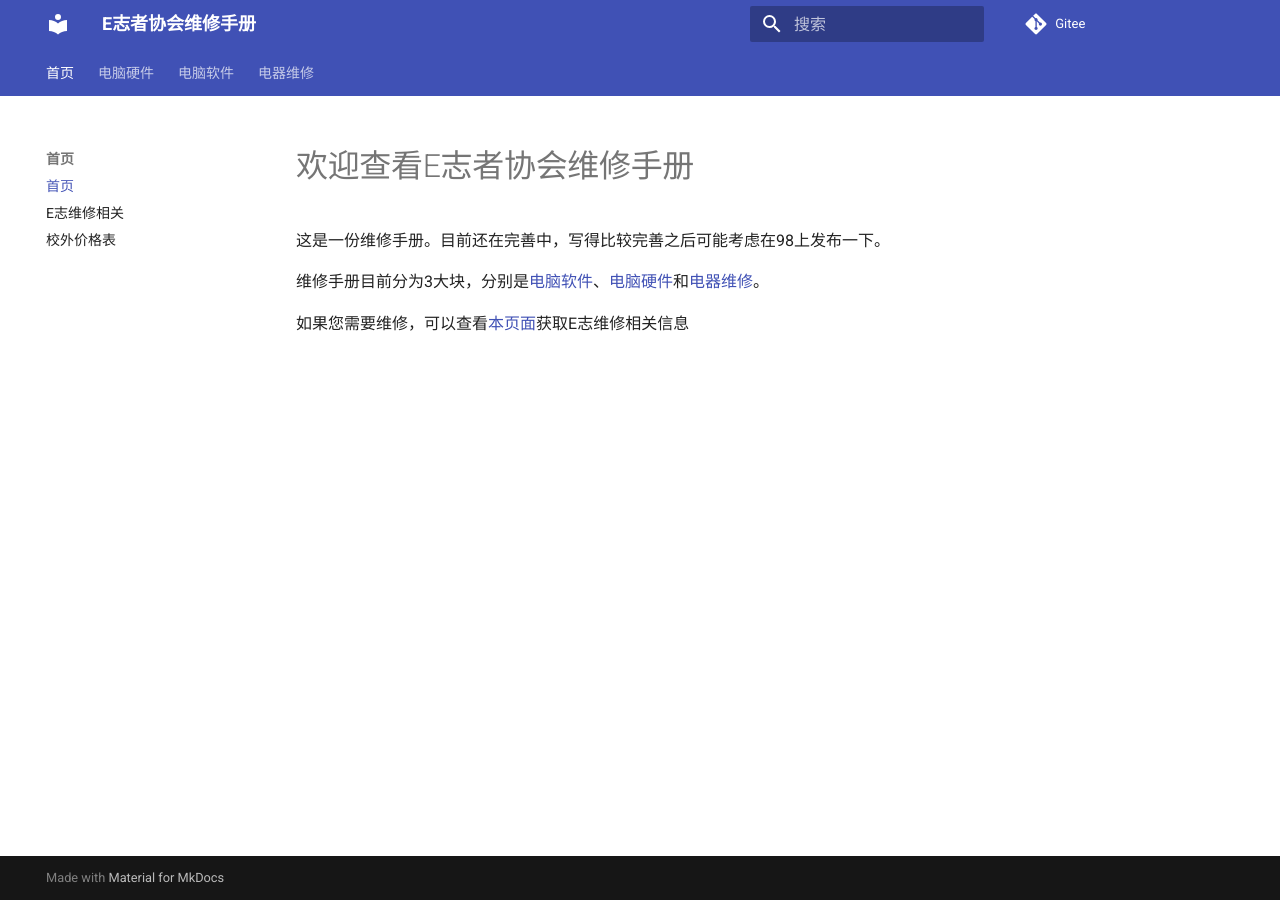
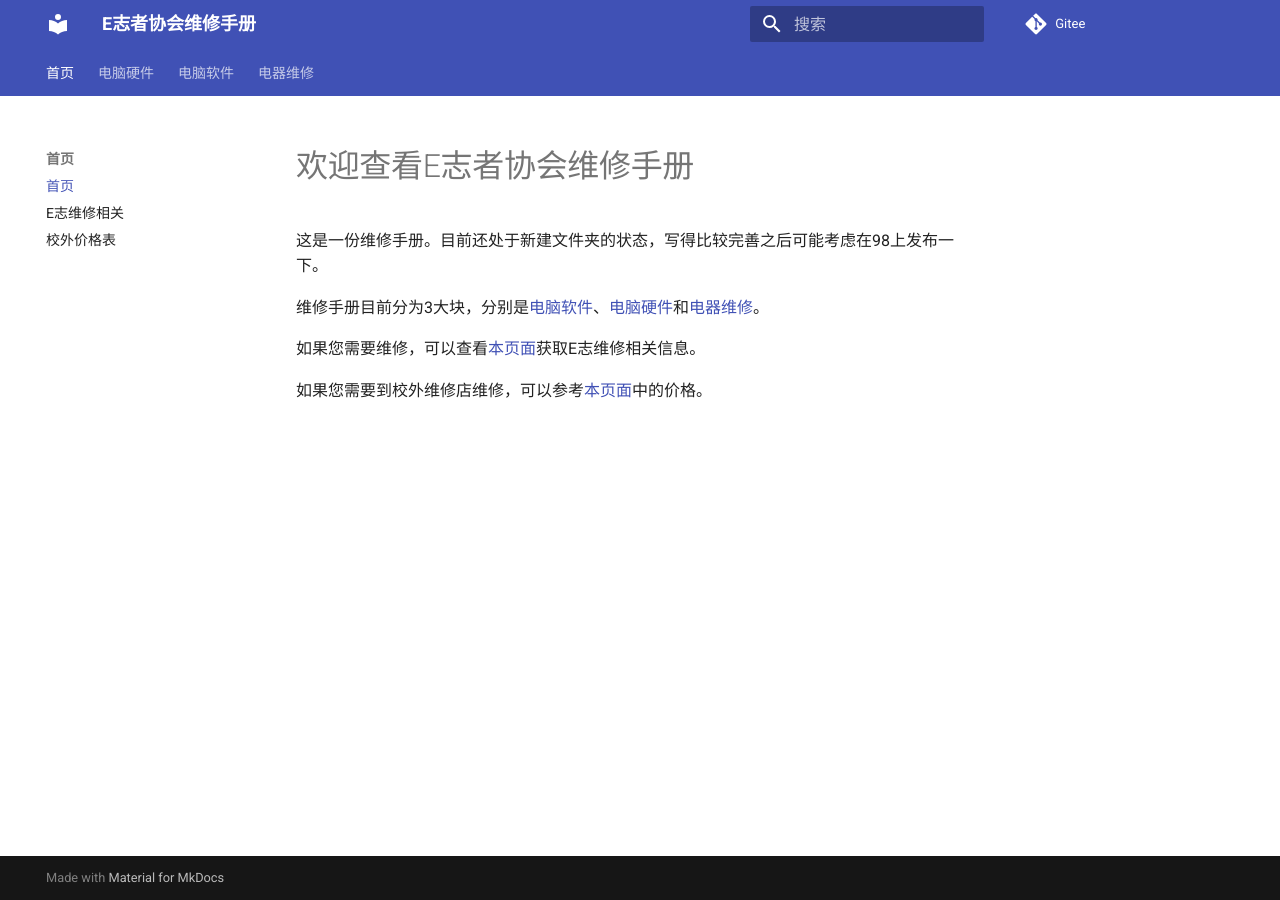
Before and after one commit to ZJUEVA/EVA-manual, an MkDocs documentation site: the page built from docs/index.md, in a window 1280 px wide. Built offline with MkDocs 1.6.1 and Material for MkDocs 9.7.7, drawn with Linux system fonts in a browser that asks for light colours.

Commit message:
update index

```diff
--- a/docs/index.md
+++ b/docs/index.md
@@ -3,8 +3,10 @@ title: 首页
 ---
 # 欢迎查看E志者协会维修手册
 
-这是一份维修手册。目前还在完善中，写得比较完善之后可能考虑在98上发布一下。
+这是一份维修手册。目前还处于新建文件夹的状态，写得比较完善之后可能考虑在98上发布一下。
 
-维修手册目前分为3大块，分别是[电脑软件](/software/)、[电脑硬件](/hardware/)和[电器维修](/appliance/)。
+维修手册目前分为3大块，分别是[电脑软件](software)、[电脑硬件](hardware)和[电器维修](appliance)。
 
-如果您需要维修，可以查看[本页面](process)获取E志维修相关信息
+如果您需要维修，可以查看[本页面](process)获取E志维修相关信息。
+
+如果您需要到校外维修店维修，可以参考[本页面](costs)中的价格。
```
